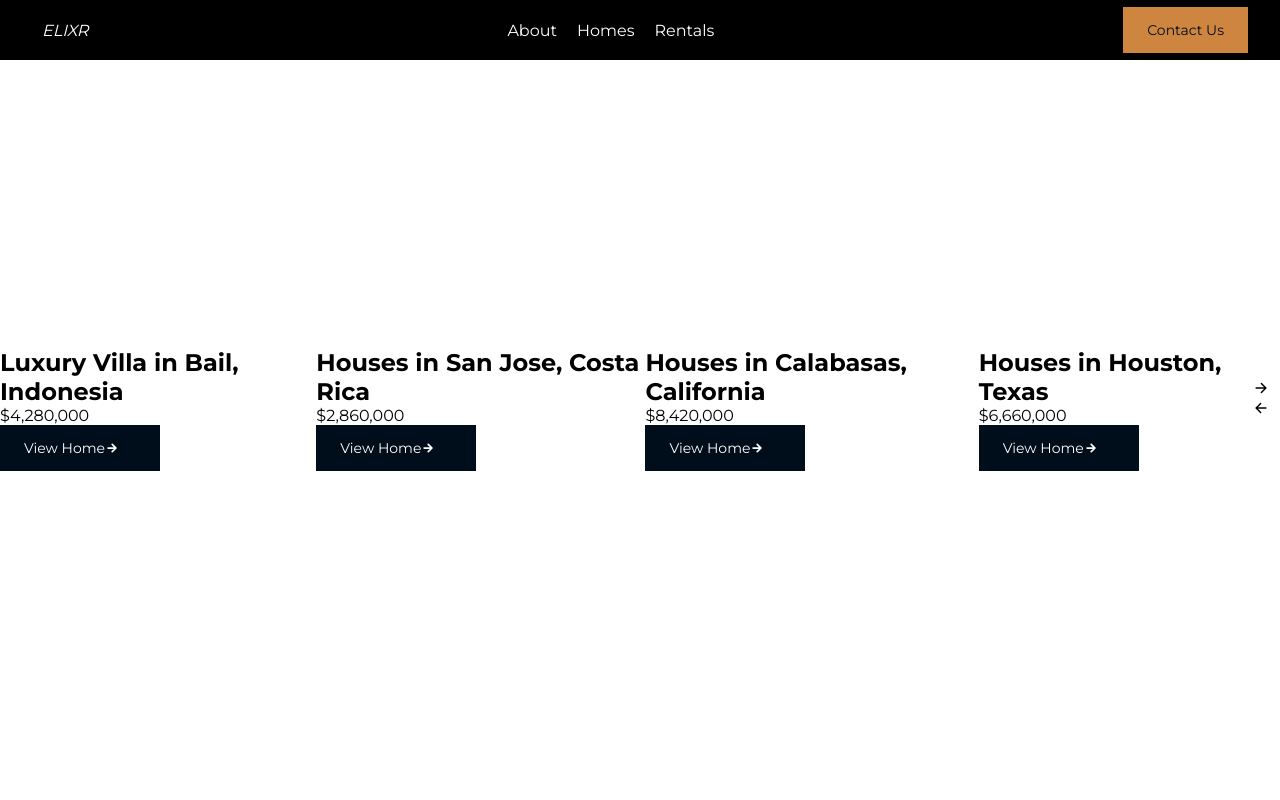
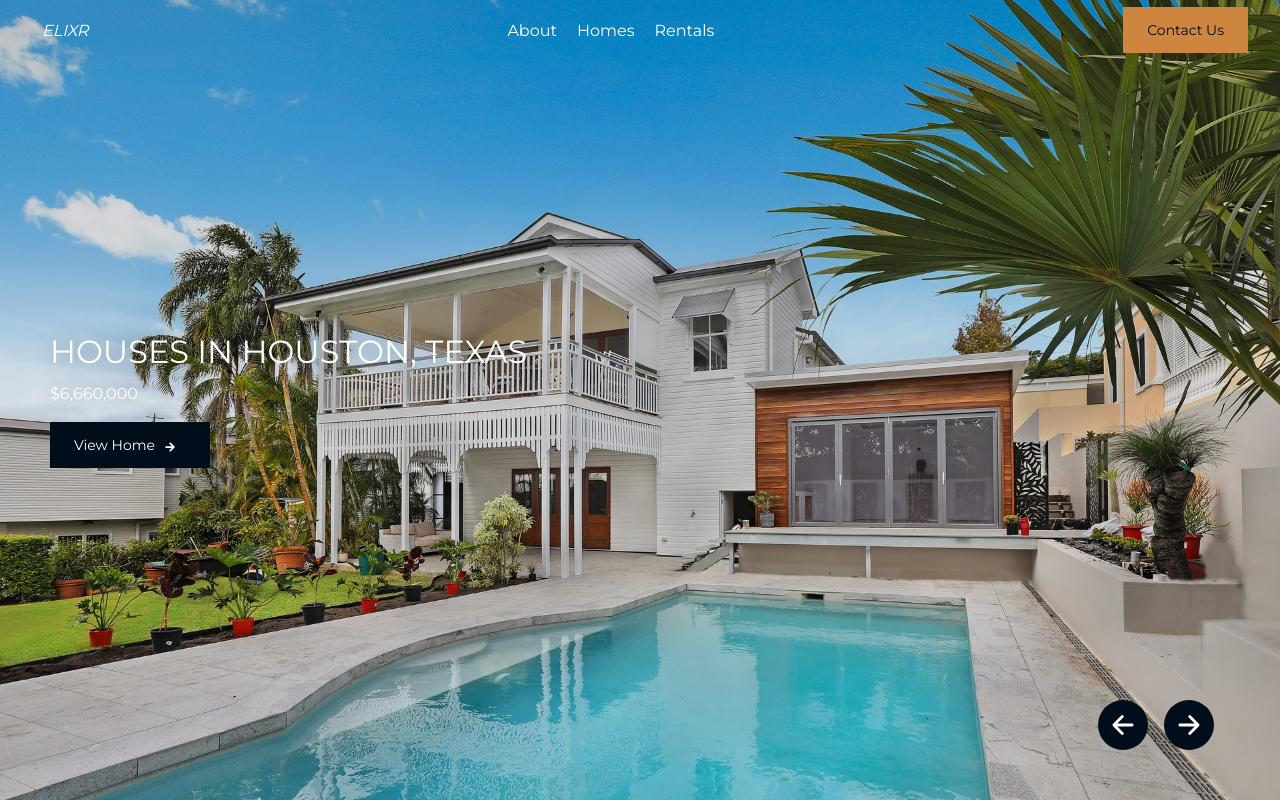
Before and after one commit to joyact/react-website-elixr, a React (Create React App) app: page / in a window 1280 px wide. Built offline with nearby package versions, Linux system fonts and the light colour scheme.

Commit message:
The style of the main page

```diff
--- a/src/components/Hero.js
+++ b/src/components/Hero.js
@@ -1,5 +1,5 @@
 import React from 'react';
-import styled from 'styled-components';
+import styled, { css } from 'styled-components';
 import { Button } from './Button';
 import { IoMdArrowRoundForward } from 'react-icons/io';
 import { IoArrowForward, IoArrowBack } from 'react-icons/io5';
@@ -21,14 +21,111 @@
   overflow: hidden;
 `;
 
-const HeroSlider = styled.div``;
-const HeroSliderInner = styled.div``;
-const HeroImage = styled.img``;
-const HeroContent = styled.div``;
-const Arrow = styled(IoMdArrowRoundForward)``;
-const SliderButtons = styled.div``;
-const PrevArrow = styled(IoArrowForward)``;
-const NextArrow = styled(IoArrowBack)``;
+const HeroSlider = styled.div`
+  width: 100%;
+  height: 100%;
+  z-index: 1;
+`;
+
+const HeroSliderInner = styled.div`
+  position: absolute;
+  top: 0;
+  left: 0;
+  width: 100%;
+  height: 100%;
+  display: flex;
+  align-items: center;
+  justify-content: center;
+
+  &::before {
+    content: '';
+    position: absolute;
+    z-index: 2;
+    width: 100%;
+    height: 100%;
+    bottom: 0vh;
+    left: 0;
+    overflow: hidden;
+    opacity: 0.4;
+    background: linear-gradient(
+      0deg,
+      rgba(0, 0, 0, 0.2) 0%,
+      rgba(0, 0, 0, 0.2) 50%,
+      rgba(0, 0, 0, 0.6) 100%
+    );
+  }
+`;
+
+const HeroImage = styled.img`
+  position: absolute;
+  top: 0;
+  left: 0;
+  width: 100vw;
+  height: 100vh;
+  object-fit: cover;
+`;
+
+const HeroContent = styled.div`
+  position: relative;
+  z-index: 10;
+  display: flex;
+  flex-direction: column;
+  max-width: 1600px;
+  width: calc(100% - 100px);
+  color: #fff;
+
+  h1 {
+    font-size: clamp(1rem, 8vw, 2rem);
+    font-weight: 400;
+    margin-bottom: 0.8rem;
+    text-shadow: 0px 0px 20px rgba(0, 0, 0, 0.4);
+    text-transform: uppercase;
+    text-align: left;
+  }
+
+  p {
+    margin-bottom: 1.2rem;
+    text-shadow: 0px 0px 20px rgba(0, 0, 0, 0.4);
+  }
+`;
+
+const Arrow = styled(IoMdArrowRoundForward)`
+  margin-left: 0.5rem;
+  margin-top: 0.2rem;
+`;
+
+const SliderButtons = styled.div`
+  position: absolute;
+  right: 50px;
+  bottom: 50px;
+  display: flex;
+  z-index: 10;
+`;
+
+const arrowButtons = css`
+  width: 50px;
+  height: 50px;
+  color: #fff;
+  cursor: pointer;
+  background: #000d1a;
+  border-radius: 50%;
+  padding: 10px;
+  margin-right: 1rem;
+  transition: 0.3s;
+
+  &:hover {
+    background: #cd853f;
+    transform: scale(1.05);
+  }
+`;
+
+const PrevArrow = styled(IoArrowBack)`
+  ${arrowButtons}
+`;
+
+const NextArrow = styled(IoArrowForward)`
+  ${arrowButtons}
+`;
 
 function Hero({ slides }) {
   return (
@@ -37,7 +134,7 @@
         {slides.map((slide, index) => (
           <HeroSlider key={index}>
             <HeroSliderInner>
-              <HeroImage />
+              <HeroImage src={slide.image} alt={slide.alt} />
               <HeroContent>
                 <h1>{slide.title}</h1>
                 <p>{slide.price}</p>
--- a/src/components/Navbar.js
+++ b/src/components/Navbar.js
@@ -12,7 +12,6 @@
   width: 100%;
   height: 60px;
   padding: 1rem 2rem;
-  background-color: #000;
   z-index: 100;
   position: fixed;
 `;
```
